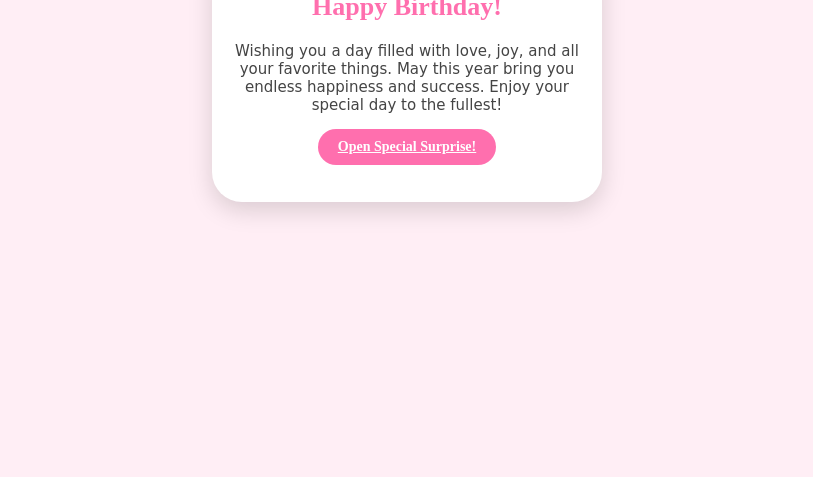
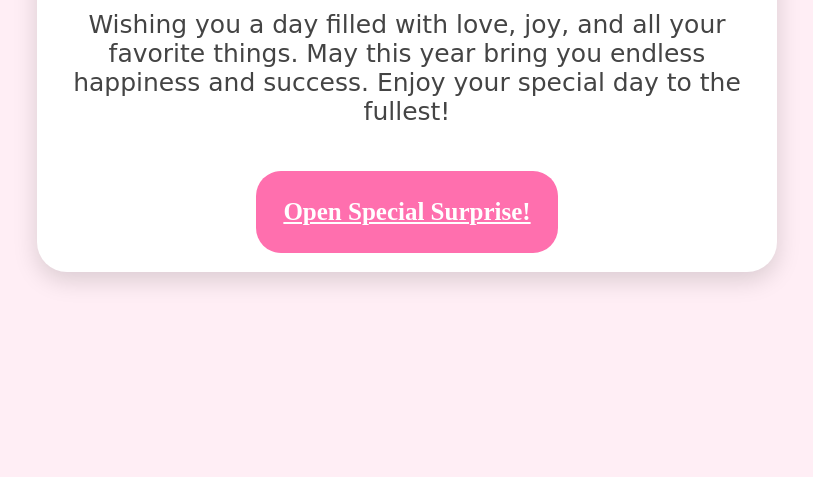
Before and after one commit to hamza909-ai/Birthday-project, a plain HTML site: page index.html in a window 1280 px wide. Shown: the part 323-800 px from the top of the page, without its empty margins (233-1046 px from the left). Drawn offline with Linux system fonts and the light colour scheme.

Commit message:
few changes

```diff
--- a/style.css
+++ b/style.css
@@ -9,8 +9,8 @@ body {
 }
 
 .card {
-    width: 350px;
-    height: 210px;
+    width: 700px;
+    height: 350px;
     background-color: #fff;
     border-radius: 30px;
     box-shadow: 0 8px 25px rgba(0, 0, 0, 0.15);
@@ -25,8 +25,9 @@ body {
 .card h2 {
     color: #ff6fae;
     margin: 20px;
-    font-size: 26px;
+    font-size: 50px;
     text-align: top;
+    margin: 25px;
 
 
 
@@ -34,21 +35,24 @@ body {
 
 .card p {
     color: #444;
-    font-size: 15px;
+    font-size: 25px;
     margin: 5px 0 15px;
     font-family: cursive;
     text-align: center;
 
+
+
 }
 
 .btn {
+    margin: 30px;
     display: inline-block;
     background-color: #ff6fae;
     color: #fff;
-    padding: 10px 20px;
+    padding: 27px 27px;
     border-radius: 25px;
     font-weight: bold;
-    font-size: 14px;
+    font-size: 25px;
     text-align: center;
     position: relative;
     overflow: hidden;
```
